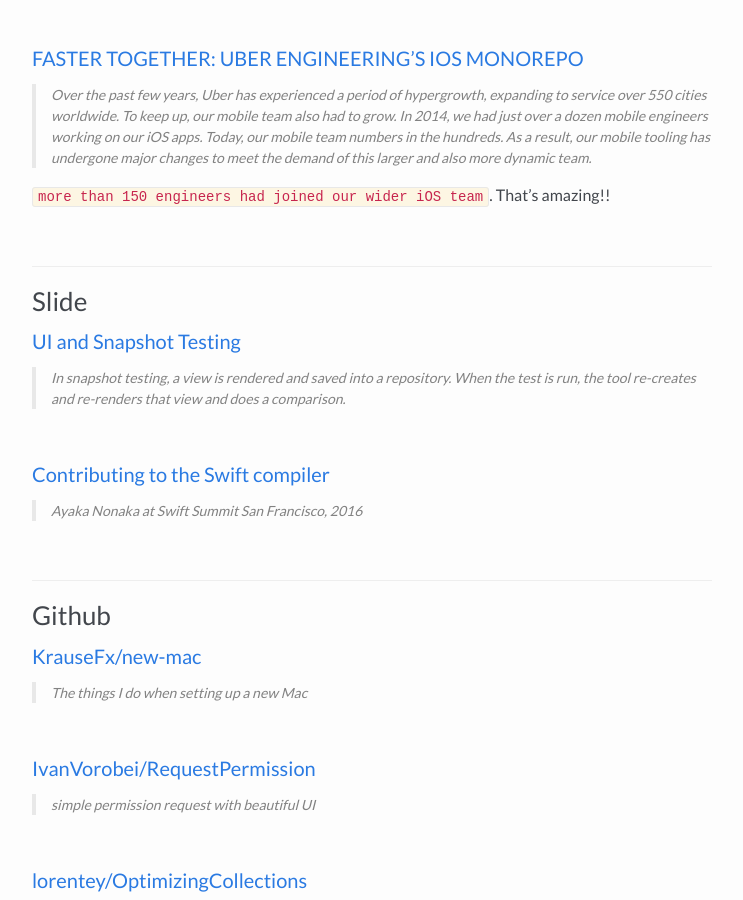
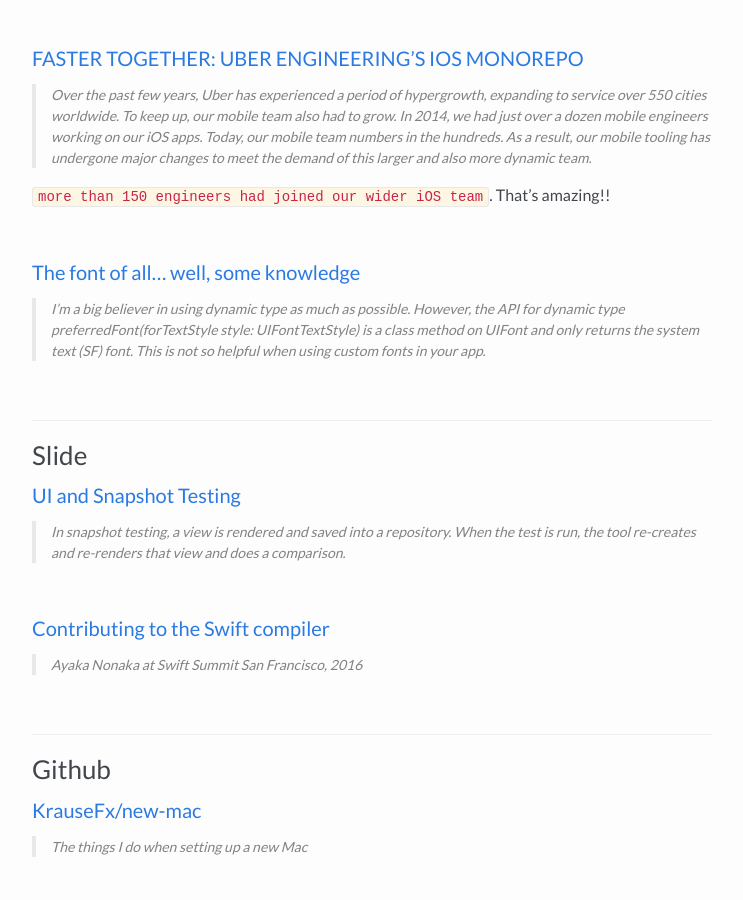
Before and after one commit to pixyzehn/pixyzehn.com, a Jekyll site: the page built from _posts/2017-03-11-swifty-week-16.md, in a window 1280 px wide and 900 px high, scrolled down 1649 px. Shown: the whole window, without its empty margins (268-1011 px from the left). Built offline with Jekyll 4.4.1, drawn with Linux system fonts in a browser that asks for light colours; emoji names are drawn with the system emoji font; comment, search, counter and statistics services are not loaded.

Commit message:
Update 2017-03-11-swifty-week-16.md

```diff
--- a/_posts/2017-03-11-swifty-week-16.md
+++ b/_posts/2017-03-11-swifty-week-16.md
@@ -68,6 +68,12 @@ The plan of APIKit4.
 > Over the past few years, Uber has experienced a period of hypergrowth, expanding to service over 550 cities worldwide. To keep up, our mobile team also had to grow. In 2014, we had just over a dozen mobile engineers working on our iOS apps. Today, our mobile team numbers in the hundreds. As a result, our mobile tooling has undergone major changes to meet the demand of this larger and also more dynamic team.
 
 `more than 150 engineers had joined our wider iOS team`. That's amazing!!
+
+<br>
+
+#### [The font of all... well, some knowledge](http://www.apokrupto.com/blog-1/2017/3/11/the-font-of-all-well-some-knowledge)
+
+> I'm a big believer in using dynamic type as much as possible. However, the API for dynamic type preferredFont(forTextStyle style: UIFontTextStyle) is a class method on UIFont and only returns the system text (SF) font. This is not so helpful when using custom fonts in your app.
 
 <br>
 
```
